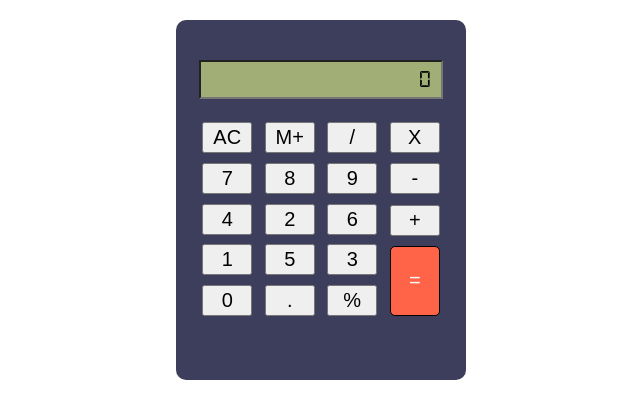
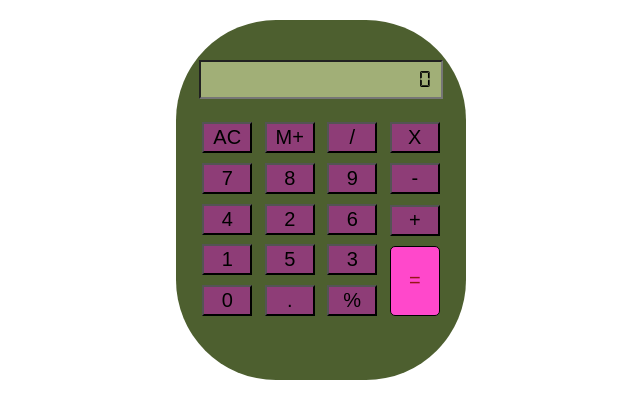
Before and after one commit to rutujaranpise/calculator, a plain HTML site: page index.html in a window 1280 px wide. Shown: the whole page, without its empty margins (319-959 px from the left). Drawn offline with Linux system fonts and the light colour scheme.

Commit message:
calculator body color is change

```diff
--- a/index.html
+++ b/index.html
@@ -13,9 +13,9 @@
 .calculator-body{
     height: 300px;
     width: 250px;
-    background-color: #3D3D5C;
+    background-color: #4d5f2f;
     margin: 20px auto;
-    border-radius: 10px;
+    border-radius: 100px;
     padding: 20px;
     padding-top: 40px;
 }
@@ -45,16 +45,17 @@ font-family:"DS-Digital Normal";
     padding: 2px 0px;
     font-size: 20px;
     margin: 3px;
+    background-color: #8e3d77;
 
 }
 .btn:hover{
-    box-shadow: 0 0 5px 0 #fff;
+    box-shadow: 0 0 15px 0 #ba0456;
     transition: 0.5s;
 }
 .btn-equals{
-    background-color: #FF6348;
+    background-color: #ff48cb;
     height: 70px;
-    color: #fff;
+    color: #941616;
     border: 0.5px solid black;
     border-radius: 5px;
 }
```
